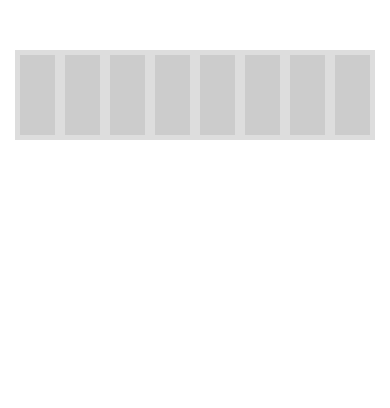
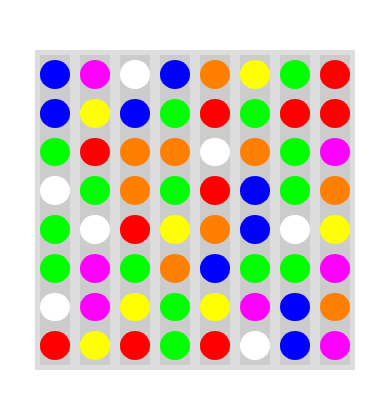
Before and after one commit to pianoBrad/html5-bejeweled, a plain HTML site: page index.html in a window 390 px wide. Drawn offline with Linux system fonts and the light colour scheme.

Commit message:
Fix board size on mobile displays.

```diff
--- a/css/theme.css
+++ b/css/theme.css
@@ -49,7 +49,8 @@ body {
 }
 
 .game-board {
-	width: 100%;
+	width: 320px;
+	height: 320px;
 	background-color: #eeeeee;
 	overflow: hidden;
 	position: relative;
```
